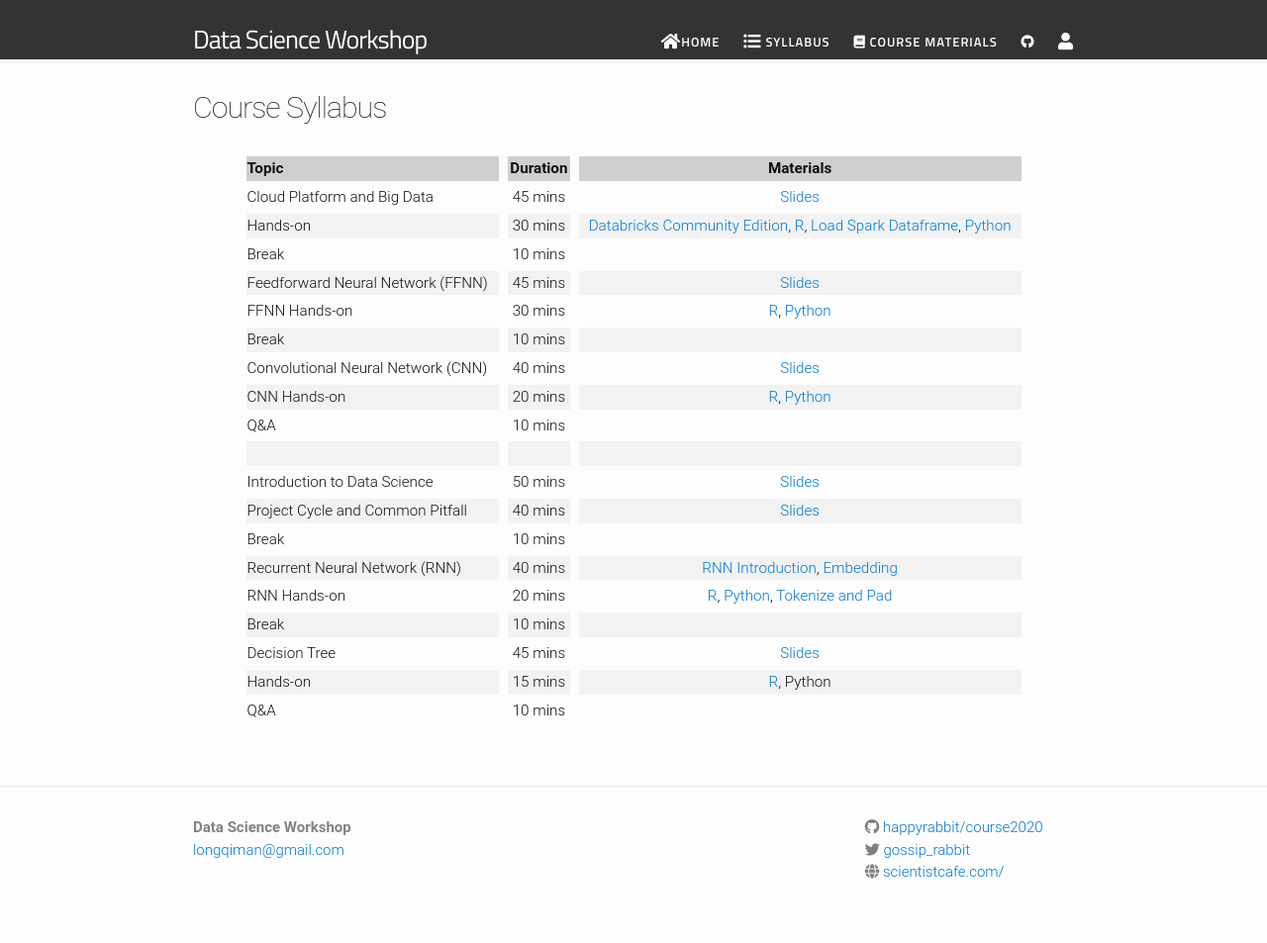
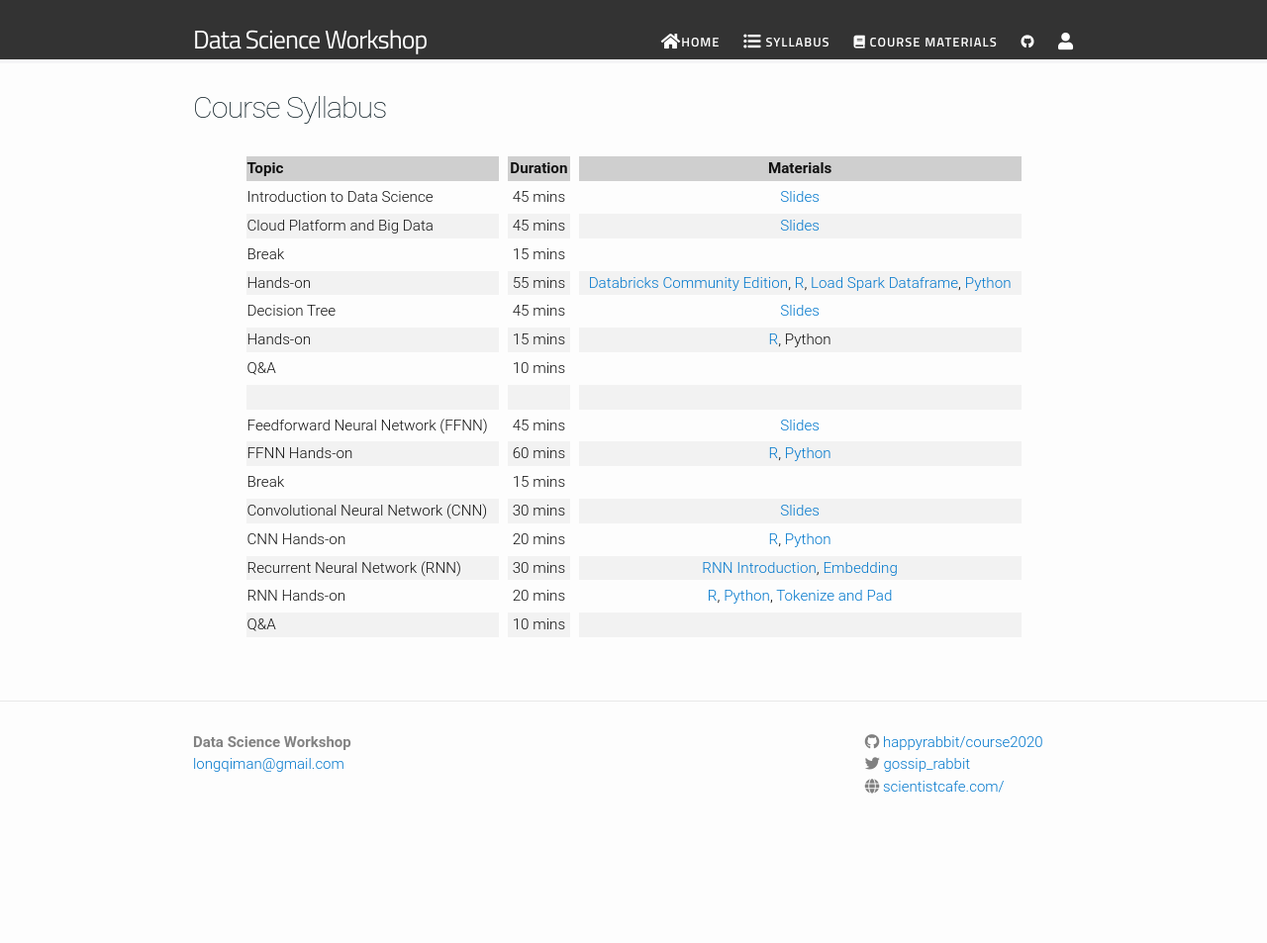
Before and after one commit to happyrabbit/course2020, a Jekyll site: the page built from course-syllabus.md, in a window 1280 px wide. Shown: the whole page at 99% size. Built offline with Jekyll 4.4.1, drawn with Linux system fonts in a browser that asks for light colours; nearby versions of some CDN libraries; after the commit the page ends 900 px from its top, so only the background shows below that.

Commit message:
course update

```diff
--- a/course-syllabus.md
+++ b/course-syllabus.md
@@ -6,22 +6,19 @@
 
 | Topic | Duration | Materials |
 | :--- | :---: | :---: |
+| Introduction to Data Science | 45 mins | [Slides](https://course2020.scientistcafe.com/slides/01introduction/introduction#(1))   |
 | Cloud Platform and Big Data | 45 mins | [Slides](https://docs.google.com/presentation/d/1jWO1-Nloms0x1btYLevUqTBcycZo1SV_cvE9rmg24tM/edit?usp=sharing)   |
-| Hands-on | 30 mins | [Databricks Community Edition](https://databricks.com/try-databricks), [R](https://databricks-prod-cloudfront.cloud.databricks.com/public/4027ec902e239c93eaaa8714f173bcfc/3981279215211072/4269117185296595/78755435857845/latest.html), [Load Spark Dataframe](https://github.com/happyrabbit/IntroDataScience/blob/master/Python/LoadDatasetSpark.ipynb), [Python](https://github.com/happyrabbit/IntroDataScience/blob/master/Python/PysparkETL.ipynb)  |
-| Break | 10 mins |  |
-| Feedforward Neural Network (FFNN) | 45 mins | [Slides](https://course2020.scientistcafe.com/slides/02DeepLearning/DNN/DNN_Intro.html)   |
-| FFNN Hands-on | 30 mins | [R](https://databricks-prod-cloudfront.cloud.databricks.com/public/4027ec902e239c93eaaa8714f173bcfc/3981279215211072/4269117185296628/78755435857845/latest.html), [Python](https://github.com/happyrabbit/IntroDataScience/blob/master/Python/FFNN.ipynb)  |
-| Break | 10 mins |  |
-| Convolutional Neural Network (CNN)  | 40 mins | [Slides](https://course2020.scientistcafe.com/slides/02DeepLearning/CNN/CNN_Intro.html)   |
-| CNN Hands-on | 20 mins | [R](https://databricks-prod-cloudfront.cloud.databricks.com/public/4027ec902e239c93eaaa8714f173bcfc/3981279215211072/1821707097719970/78755435857845/latest.html), [Python](https://github.com/happyrabbit/IntroDataScience/blob/master/Python/CNN.ipynb)  |
-| Q&A | 10 mins |  |
-|  |  |  |
-| Introduction to Data Science | 50 mins | [Slides](https://course2020.scientistcafe.com/slides/01introduction/introduction#(1))   |
-| Project Cycle and Common Pitfall | 40 mins | [Slides](https://docs.google.com/presentation/d/1ah9P2FyIkeVWkz76ASq84R4tPkzikeMV9rL_uSZ4qmQ/edit?usp=sharing) |
-| Break | 10 mins |  |
-| Recurrent Neural Network (RNN) | 40 mins | [RNN Introduction](https://course2020.scientistcafe.com/slides/02DeepLearning/RNN/RNN_Intro.html), [Embedding](https://course2020.scientistcafe.com/slides/02DeepLearning/RNN/RNN_Embedding.html) |
-| RNN Hands-on | 20 mins | [R](https://databricks-prod-cloudfront.cloud.databricks.com/public/4027ec902e239c93eaaa8714f173bcfc/3981279215211072/3137931017799475/78755435857845/latest.html), [Python](https://github.com/happyrabbit/IntroDataScience/blob/master/Python/RNN.ipynb), [Tokenize and Pad](https://github.com/happyrabbit/IntroDataScience/blob/master/Python/TokenizingPadding.ipynb) |
-| Break | 10 mins |  |
+| Break | 15 mins |  |
+| Hands-on | 55 mins | [Databricks Community Edition](https://databricks.com/try-databricks), [R](https://databricks-prod-cloudfront.cloud.databricks.com/public/4027ec902e239c93eaaa8714f173bcfc/3981279215211072/4269117185296595/78755435857845/latest.html), [Load Spark Dataframe](https://github.com/happyrabbit/IntroDataScience/blob/master/Python/LoadDatasetSpark.ipynb), [Python](https://github.com/happyrabbit/IntroDataScience/blob/master/Python/PysparkETL.ipynb)  |
 | Decision Tree | 45 mins |[Slides](https://docs.google.com/presentation/d/1Qx5lycRASX8yFRhTNgC-_a_9wPugra8Iji5vhd-r7mU/edit#slide=id.p7) |
 | Hands-on| 15 mins | [R](https://databricks-prod-cloudfront.cloud.databricks.com/public/4027ec902e239c93eaaa8714f173bcfc/3981279215211072/2153523447602836/78755435857845/latest.html), Python  |
 | Q&A | 10 mins |  |
+|  |  |  |
+| Feedforward Neural Network (FFNN) | 45 mins | [Slides](https://course2020.scientistcafe.com/slides/02DeepLearning/DNN/DNN_Intro.html)   |
+| FFNN Hands-on | 60 mins | [R](https://databricks-prod-cloudfront.cloud.databricks.com/public/4027ec902e239c93eaaa8714f173bcfc/3981279215211072/4269117185296628/78755435857845/latest.html), [Python](https://github.com/happyrabbit/IntroDataScience/blob/master/Python/FFNN.ipynb)  |
+| Break | 15 mins |  |
+| Convolutional Neural Network (CNN)  | 30 mins | [Slides](https://course2020.scientistcafe.com/slides/02DeepLearning/CNN/CNN_Intro.html)   |
+| CNN Hands-on | 20 mins | [R](https://databricks-prod-cloudfront.cloud.databricks.com/public/4027ec902e239c93eaaa8714f173bcfc/3981279215211072/1821707097719970/78755435857845/latest.html), [Python](https://github.com/happyrabbit/IntroDataScience/blob/master/Python/CNN.ipynb)  |
+| Recurrent Neural Network (RNN) | 30 mins | [RNN Introduction](https://course2020.scientistcafe.com/slides/02DeepLearning/RNN/RNN_Intro.html), [Embedding](https://course2020.scientistcafe.com/slides/02DeepLearning/RNN/RNN_Embedding.html) |
+| RNN Hands-on | 20 mins | [R](https://databricks-prod-cloudfront.cloud.databricks.com/public/4027ec902e239c93eaaa8714f173bcfc/3981279215211072/3137931017799475/78755435857845/latest.html), [Python](https://github.com/happyrabbit/IntroDataScience/blob/master/Python/RNN.ipynb), [Tokenize and Pad](https://github.com/happyrabbit/IntroDataScience/blob/master/Python/TokenizingPadding.ipynb) |
+| Q&A | 10 mins |  |
```
